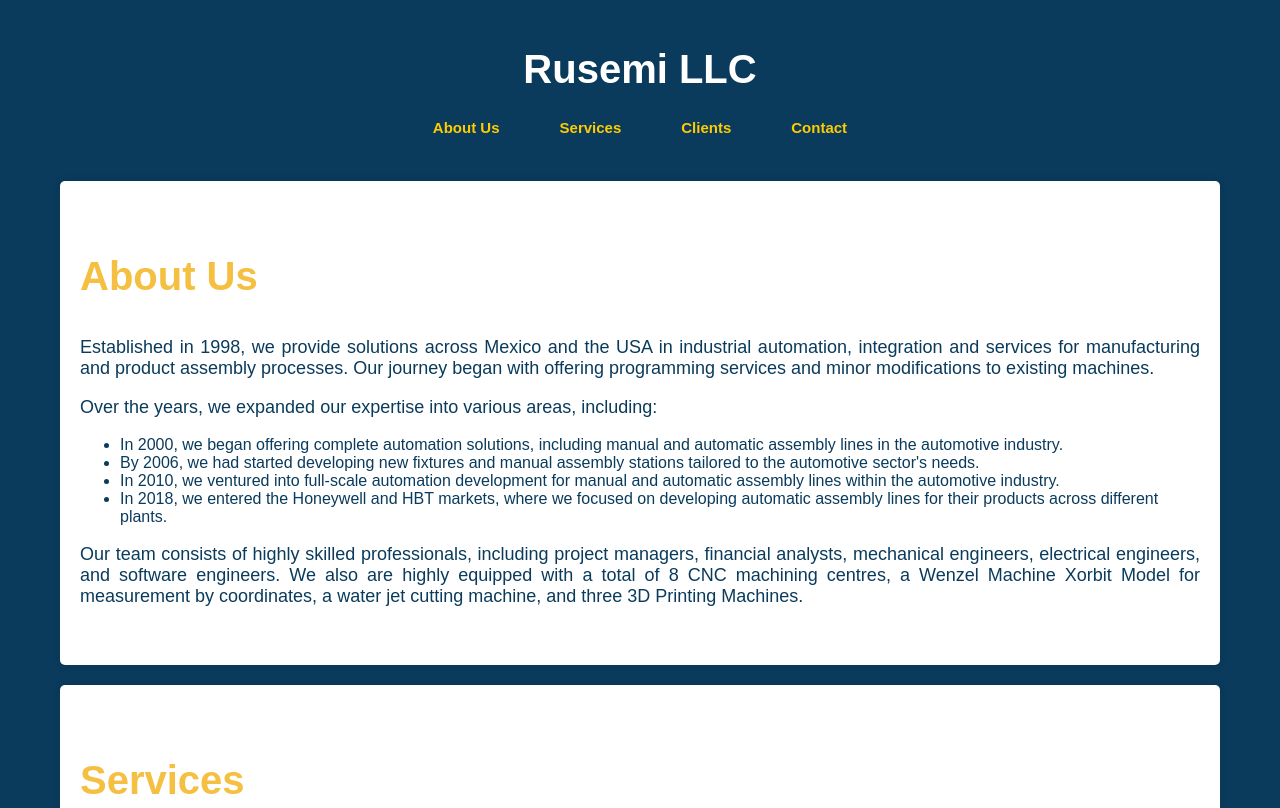
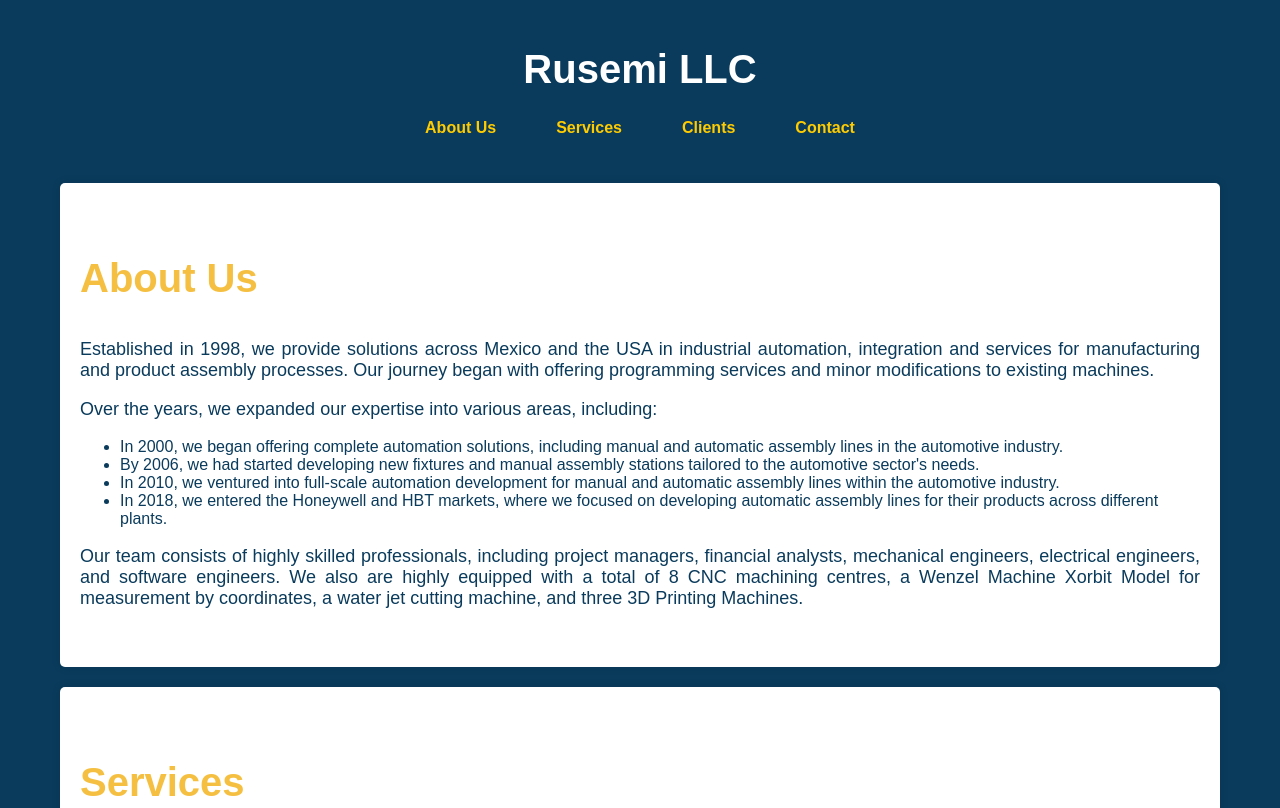
Before and after one commit to sgomez29/Rusemi-LLC, a plain HTML site: page index.html in a window 1280 px wide. Shown: the top 808 px of the page. Drawn offline with Linux system fonts and the light colour scheme.

Commit message:
Update style.css

```diff
--- a/style.css
+++ b/style.css
@@ -36,12 +36,12 @@
     display: flex;
     justify-content: center;
     padding: 0;
-    font-size: 15px;
+    font-size: 16px;
 }
 
 nav ul li {
     margin: 0 20px;
-    font-size: 15px;
+    font-size: 16px;
 }
 
 nav ul li a {
```
